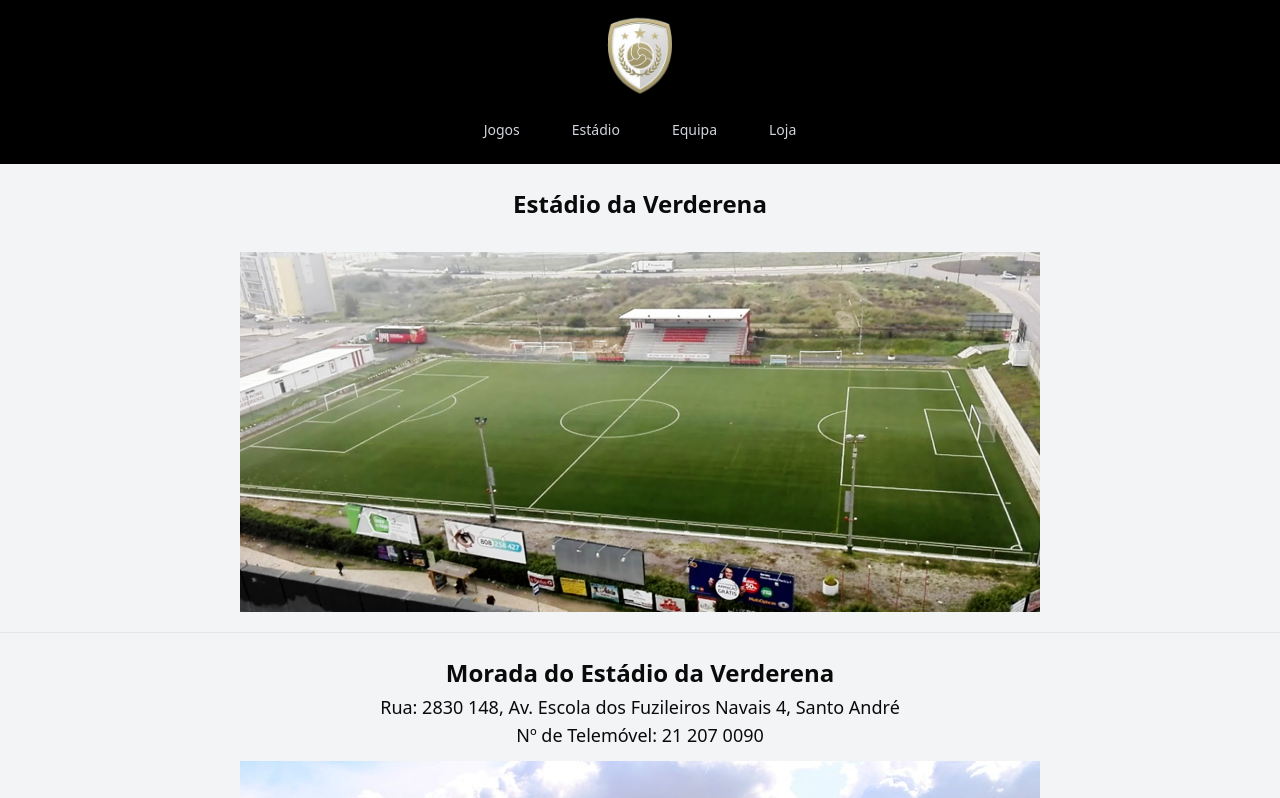
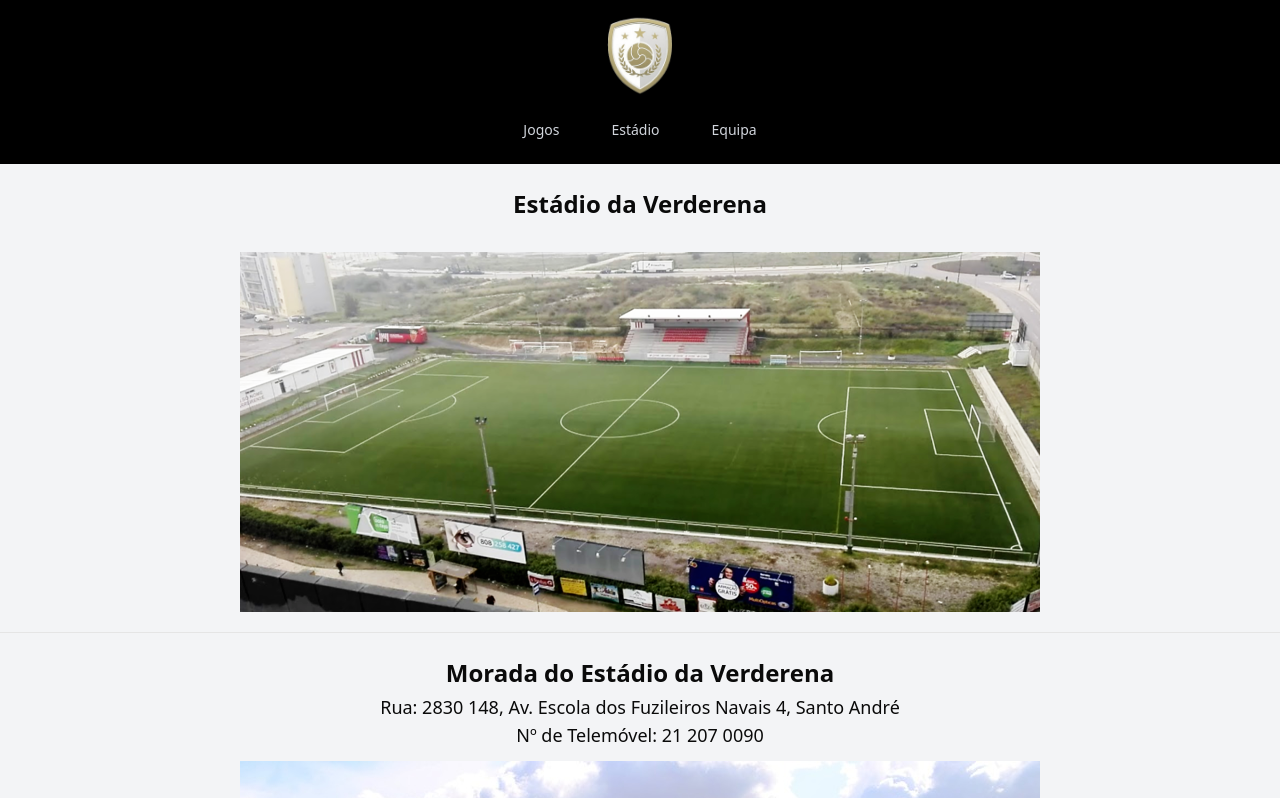
Before and after one commit to TavinhoW/Margem-Sul, a Next.js app: page /content/estadio in a window 1280 px wide. Shown: the top 798 px of the page. Built offline with nearby package versions, Linux system fonts and the light colour scheme.

Commit message:
fix: remove profile stuff

```diff
--- a/src/app/components/Header.tsx
+++ b/src/app/components/Header.tsx
@@ -13,7 +13,6 @@ const Header = () => {
                         <Link href="../content/jogos" className="rounded-md px-3 py-2 text-sm font-medium text-gray-300 hover:bg-gray-700 hover:text-white transition duration-300 ease-in-out">Jogos</Link>
                         <Link href="../content/estadio" className="rounded-md px-3 py-2 text-sm font-medium text-gray-300 hover:bg-gray-700 hover:text-white transition duration-300 ease-in-out">Estádio</Link>
                         <Link href="../content/equipa" className="rounded-md px-3 py-2 text-sm font-medium text-gray-300 hover:bg-gray-700 hover:text-white transition duration-300 ease-in-out">Equipa</Link>
-                        <Link href="../content/loja" className="rounded-md px-3 py-2 text-sm font-medium text-gray-300 hover:bg-gray-700 hover:text-white transition duration-300 ease-in-out">Loja</Link>
                     </div>
                 </div>
             </div>
```
Also changed, not shown: src/app/content/loja/page.tsx (deleted).
